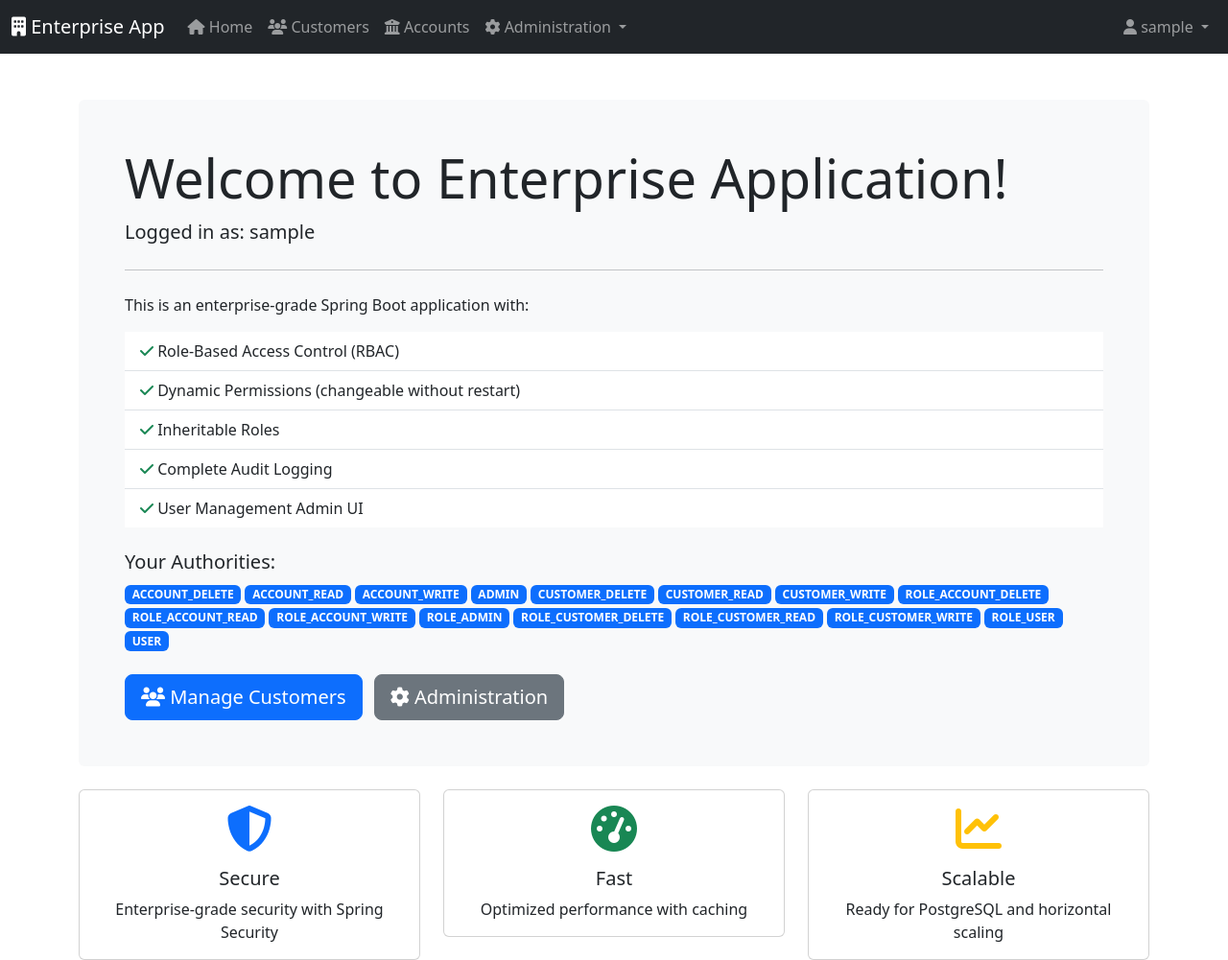
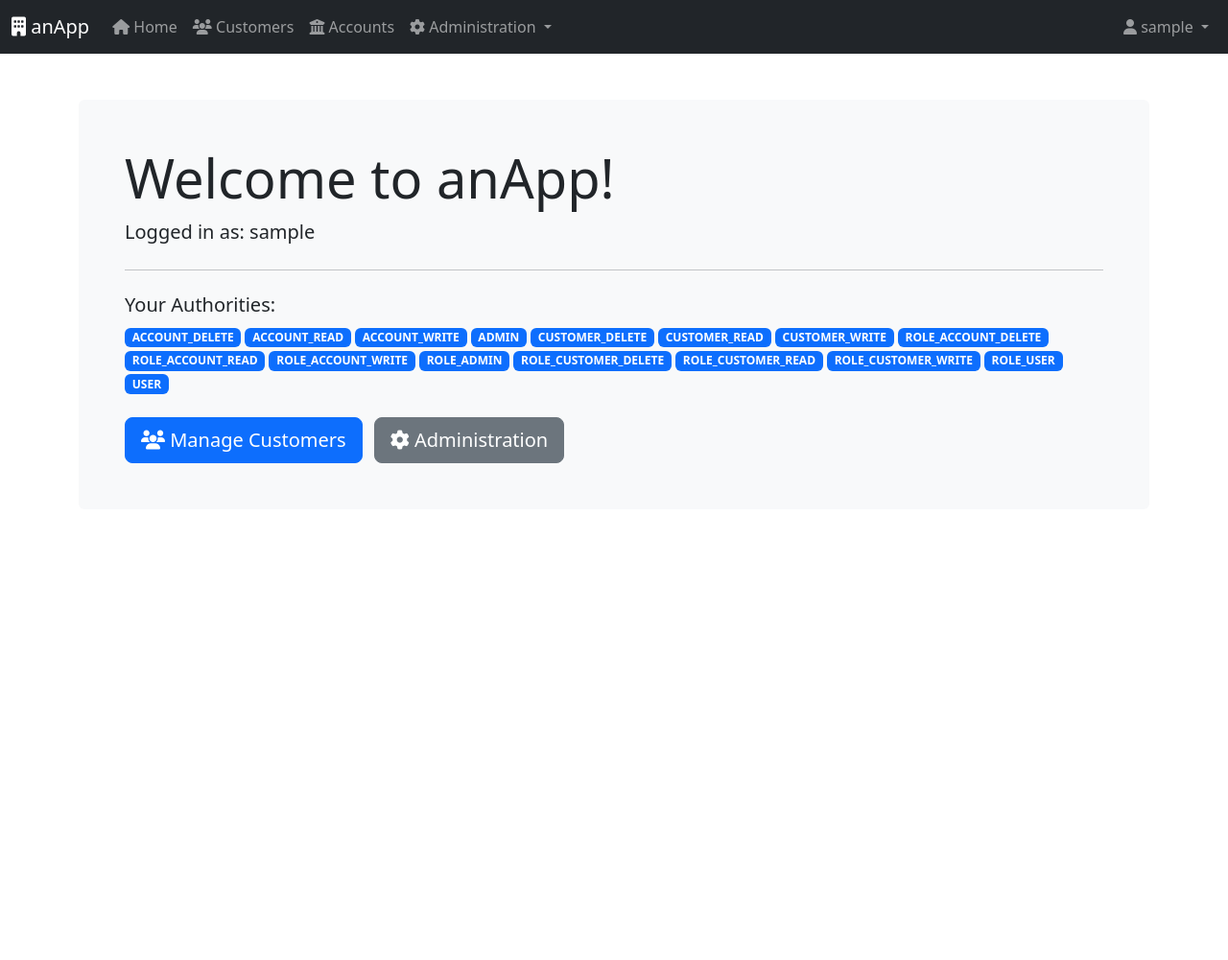
Before and after one commit to dsaswal/appTemplate, a Spring Boot app: page / in a window 1280 px wide. Shown: the whole page at 96% size. After the commit the page ends 483 px from the top, so only its background shows below. Run offline with Spring Boot 4, Linux system fonts and the light colour scheme; the visitor is signed in with stand-in values (Sample User, id 1); some of the project's set-up classes (security, data sources, template engines, error pages and the like) are left out, and stand-ins take their place; some libraries are stand-ins or nearby versions.

Commit message:
Rebrand application: change name from 'Enterprise App' to 'anApp' and remove application description
Changes:
- Updated all page titles from 'Enterprise Application' to 'anApp'
- Changed navbar brand from 'Enterprise App' to 'anApp' in navigation.html and layout.html
- Updated login page heading from 'Enterprise Application' to 'anApp'
- Changed footer text from 'Enterprise Application' to 'anApp'
- Removed application description section from home page (features list and info cards)
- Simplified home page to show only welcome message, username, authorities, and action buttons

```diff
--- a/src/main/resources/templates/admin/users.html
+++ b/src/main/resources/templates/admin/users.html
@@ -4,7 +4,7 @@
 <head>
     <meta charset="UTF-8">
     <meta name="viewport" content="width=device-width, initial-scale=1.0">
-    <title>User Management - Enterprise Application</title>
+    <title>User Management - anApp</title>
     <link href="https://cdn.jsdelivr.net/npm/bootstrap@5.3.0/dist/css/bootstrap.min.css" rel="stylesheet">
     <link href="https://cdnjs.cloudflare.com/ajax/libs/font-awesome/6.4.0/css/all.min.css" rel="stylesheet">
 </head>
--- a/src/main/resources/templates/error.html
+++ b/src/main/resources/templates/error.html
@@ -3,7 +3,7 @@
 <head>
     <meta charset="UTF-8">
     <meta name="viewport" content="width=device-width, initial-scale=1.0">
-    <title>Error - Enterprise Application</title>
+    <title>Error - anApp</title>
     <link href="https://cdn.jsdelivr.net/npm/bootstrap@5.3.0/dist/css/bootstrap.min.css" rel="stylesheet">
     <link href="https://cdnjs.cloudflare.com/ajax/libs/font-awesome/6.4.0/css/all.min.css" rel="stylesheet">
     <style>
--- a/src/main/resources/templates/fragments/navigation.html
+++ b/src/main/resources/templates/fragments/navigation.html
@@ -9,7 +9,7 @@
     <nav th:fragment="navbar" class="navbar navbar-expand-lg navbar-dark bg-dark">
         <div class="container-fluid">
             <a class="navbar-brand" th:href="@{/}">
-                <i class="fas fa-building"></i> Enterprise App
+                <i class="fas fa-building"></i> anApp
             </a>
             <button class="navbar-toggler" type="button" data-bs-toggle="collapse" data-bs-target="#navbarNav">
                 <span class="navbar-toggler-icon"></span>
--- a/src/main/resources/templates/home.html
+++ b/src/main/resources/templates/home.html
@@ -4,7 +4,7 @@
 <head>
     <meta charset="UTF-8">
     <meta name="viewport" content="width=device-width, initial-scale=1.0">
-    <title>Home - Enterprise Application</title>
+    <title>Home - anApp</title>
     <link href="https://cdn.jsdelivr.net/npm/bootstrap@5.3.0/dist/css/bootstrap.min.css" rel="stylesheet">
     <link href="https://cdnjs.cloudflare.com/ajax/libs/font-awesome/6.4.0/css/all.min.css" rel="stylesheet">
 </head>
@@ -15,17 +15,9 @@
         <div class="row">
             <div class="col-md-12">
                 <div class="jumbotron bg-light p-5 rounded">
-                    <h1 class="display-4">Welcome to Enterprise Application!</h1>
+                    <h1 class="display-4">Welcome to anApp!</h1>
                     <p class="lead">Logged in as: <strong th:text="${username}">User</strong></p>
                     <hr class="my-4">
-                    <p>This is an enterprise-grade Spring Boot application with:</p>
-                    <ul class="list-group list-group-flush mb-4">
-                        <li class="list-group-item"><i class="fas fa-check text-success"></i> Role-Based Access Control (RBAC)</li>
-                        <li class="list-group-item"><i class="fas fa-check text-success"></i> Dynamic Permissions (changeable without restart)</li>
-                        <li class="list-group-item"><i class="fas fa-check text-success"></i> Inheritable Roles</li>
-                        <li class="list-group-item"><i class="fas fa-check text-success"></i> Complete Audit Logging</li>
-                        <li class="list-group-item"><i class="fas fa-check text-success"></i> User Management Admin UI</li>
-                    </ul>
 
                     <h5>Your Authorities:</h5>
                     <div class="mb-3">
@@ -43,36 +35,6 @@
                 </div>
             </div>
         </div>
-
-        <div class="row mt-4">
-            <div class="col-md-4">
-                <div class="card">
-                    <div class="card-body text-center">
-                        <i class="fas fa-shield-alt fa-3x text-primary mb-3"></i>
-                        <h5 class="card-title">Secure</h5>
-                        <p class="card-text">Enterprise-grade security with Spring Security</p>
-                    </div>
-                </div>
-            </div>
-            <div class="col-md-4">
-                <div class="card">
-                    <div class="card-body text-center">
-                        <i class="fas fa-tachometer-alt fa-3x text-success mb-3"></i>
-                        <h5 class="card-title">Fast</h5>
-                        <p class="card-text">Optimized performance with caching</p>
-                    </div>
-                </div>
-            </div>
-            <div class="col-md-4">
-                <div class="card">
-                    <div class="card-body text-center">
-                        <i class="fas fa-chart-line fa-3x text-warning mb-3"></i>
-                        <h5 class="card-title">Scalable</h5>
-                        <p class="card-text">Ready for PostgreSQL and horizontal scaling</p>
-                    </div>
-                </div>
-            </div>
-        </div>
     </div>
 
     <script src="https://cdn.jsdelivr.net/npm/bootstrap@5.3.0/dist/js/bootstrap.bundle.min.js"></script>
--- a/src/main/resources/templates/layout.html
+++ b/src/main/resources/templates/layout.html
@@ -4,7 +4,7 @@
 <head>
     <meta charset="UTF-8">
     <meta name="viewport" content="width=device-width, initial-scale=1.0">
-    <title th:text="${title} ?: 'Enterprise Application'">Enterprise Application</title>
+    <title th:text="${title} ?: 'anApp'">anApp</title>
     <link href="https://cdn.jsdelivr.net/npm/bootstrap@5.3.0/dist/css/bootstrap.min.css" rel="stylesheet">
     <link href="https://cdnjs.cloudflare.com/ajax/libs/font-awesome/6.4.0/css/all.min.css" rel="stylesheet">
     <link th:href="@{/css/style.css}" rel="stylesheet">
@@ -13,7 +13,7 @@
     <nav class="navbar navbar-expand-lg navbar-dark bg-dark">
         <div class="container-fluid">
             <a class="navbar-brand" th:href="@{/}">
-                <i class="fas fa-building"></i> Enterprise App
+                <i class="fas fa-building"></i> anApp
             </a>
             <button class="navbar-toggler" type="button" data-bs-toggle="collapse" data-bs-target="#navbarNav">
                 <span class="navbar-toggler-icon"></span>
@@ -78,7 +78,7 @@
 
     <footer class="footer mt-auto py-3 bg-light">
         <div class="container text-center">
-            <span class="text-muted">Enterprise Application &copy; 2024</span>
+            <span class="text-muted">anApp &copy; 2024</span>
         </div>
     </footer>
 
--- a/src/main/resources/templates/login.html
+++ b/src/main/resources/templates/login.html
@@ -3,7 +3,7 @@
 <head>
     <meta charset="UTF-8">
     <meta name="viewport" content="width=device-width, initial-scale=1.0">
-    <title>Login - Enterprise Application</title>
+    <title>Login - anApp</title>
     <link href="https://cdn.jsdelivr.net/npm/bootstrap@5.3.0/dist/css/bootstrap.min.css" rel="stylesheet">
     <link href="https://cdnjs.cloudflare.com/ajax/libs/font-awesome/6.4.0/css/all.min.css" rel="stylesheet">
     <style>
@@ -28,7 +28,7 @@
                     <div class="card-body p-5">
                         <div class="text-center mb-4">
                             <i class="fas fa-building fa-3x text-primary mb-3"></i>
-                            <h2>Enterprise Application</h2>
+                            <h2>anApp</h2>
                             <p class="text-muted">Sign in to your account</p>
                         </div>
 
```
